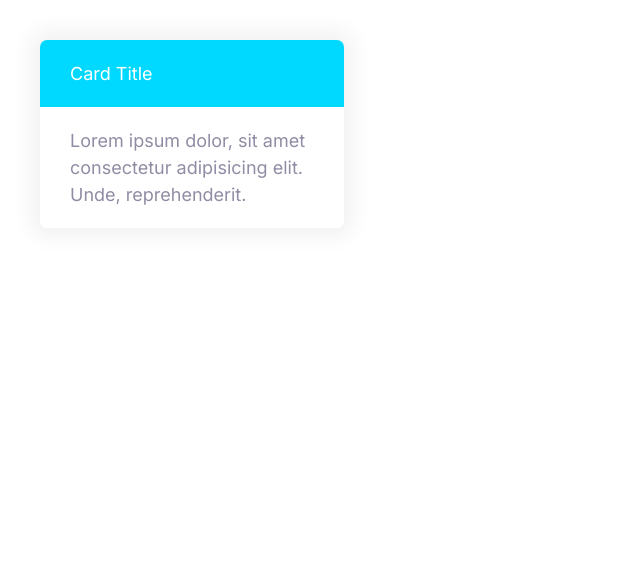
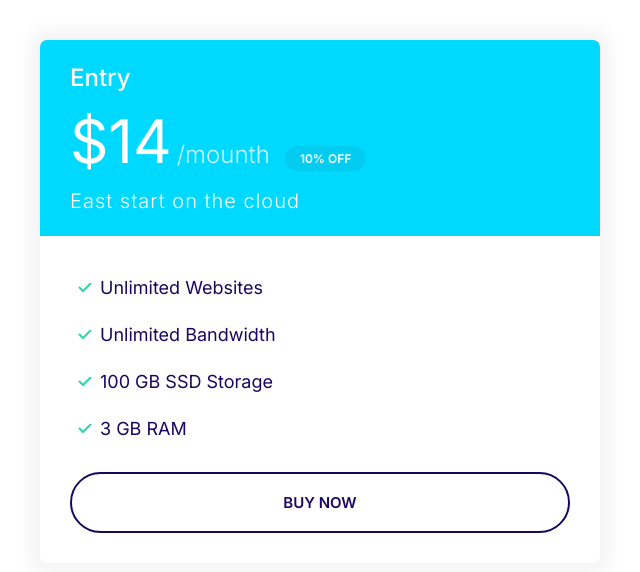
Before and after one commit to mrghorbanik/moshify, a plain HTML site: page index.html in a window 1280 px wide. Shown: the whole page, without its empty margins (0-640 px from the left). Drawn offline with Linux system fonts and the light colour scheme.

Commit message:
Built plans component

```diff
--- a/css/styels.css
+++ b/css/styels.css
@@ -117,6 +117,7 @@ body {
 
 .badge--small {
     font-size: 1.6rem;
+    padding: 0.5rem 1.5rem;
 }
 
 @media  screen and (min-width: 1024px) {
@@ -302,5 +303,50 @@ color: #fff;
     background: var(--color-secondary);
     color: #fff;
 
+    }
+    .card--secondary .badge--secondary {
+
+        background: #02cdf1;
+    }
+
+    /* plans */
+
+    .plan__name {
+        color: #fff;
+        margin: 0;
+        font-weight: 500;
+        font-size: 2.4rem;
+    }
+
+    .plan__price {
+        font-size: 6rem;
 
     }
+
+    .plan__billing-cycle {
+        font-size: 2.4rem;
+        font-weight: 300;
+        opacity: 0.8;
+        margin-right: 1rem;
+    }
+    .plan__description {
+        font-size: 2rem;
+        font-weight: 300;
+        letter-spacing: 1px;
+        display: block;
+    }
+    .plan .list__item {
+        margin-bottom: 2rem;
+    }
+@media screen and (min-width:1024) {
+
+    .plan__name {
+        font-size: 1.4rem;
+    }
+    .plan__price  {
+        font-size: 5rem;
+    }
+    .plan__billing-cycle {
+        font-size: 1.6rem;
+    }
+}
--- a/index.html
+++ b/index.html
@@ -14,12 +14,25 @@
     <link rel="stylesheet" href="css/styels.css" />
   </head>
   <body>
-    <div style="width: 30%; padding: 4rem">
-      <div class="card card--secondary">
-        <header class="card__header">Card Title</header>
-        <div class="card__body">
-          Lorem ipsum dolor, sit amet consectetur adipisicing elit. Unde,
-          reprehenderit.
+    <div style="width: 50%; padding: 4rem">
+      <div class="plan">
+        <div class="card card--secondary">
+          <header class="card__header">
+            <h3 class="plan__name">Entry</h3>
+            <span class="plan__price">$14</span>
+            <span class="plan__billing-cycle">/mounth</span>
+            <span class="badge badge--secondary badge--small">10% OFF</span>
+            <span class="plan__description">East start on the cloud</span>
+          </header>
+          <div class="card__body">
+            <ul class="list list--tick">
+              <li class="list__item">Unlimited Websites</li>
+              <li class="list__item">Unlimited Bandwidth</li>
+              <li class="list__item">100 GB SSD Storage</li>
+              <li class="list__item">3 GB RAM</li>
+            </ul>
+            <button class="btn btn--outline btn--block">Buy Now</button>
+          </div>
         </div>
       </div>
     </div>
```
Also changed, not shown: components/plans.html (added, +22 -0 lines).
